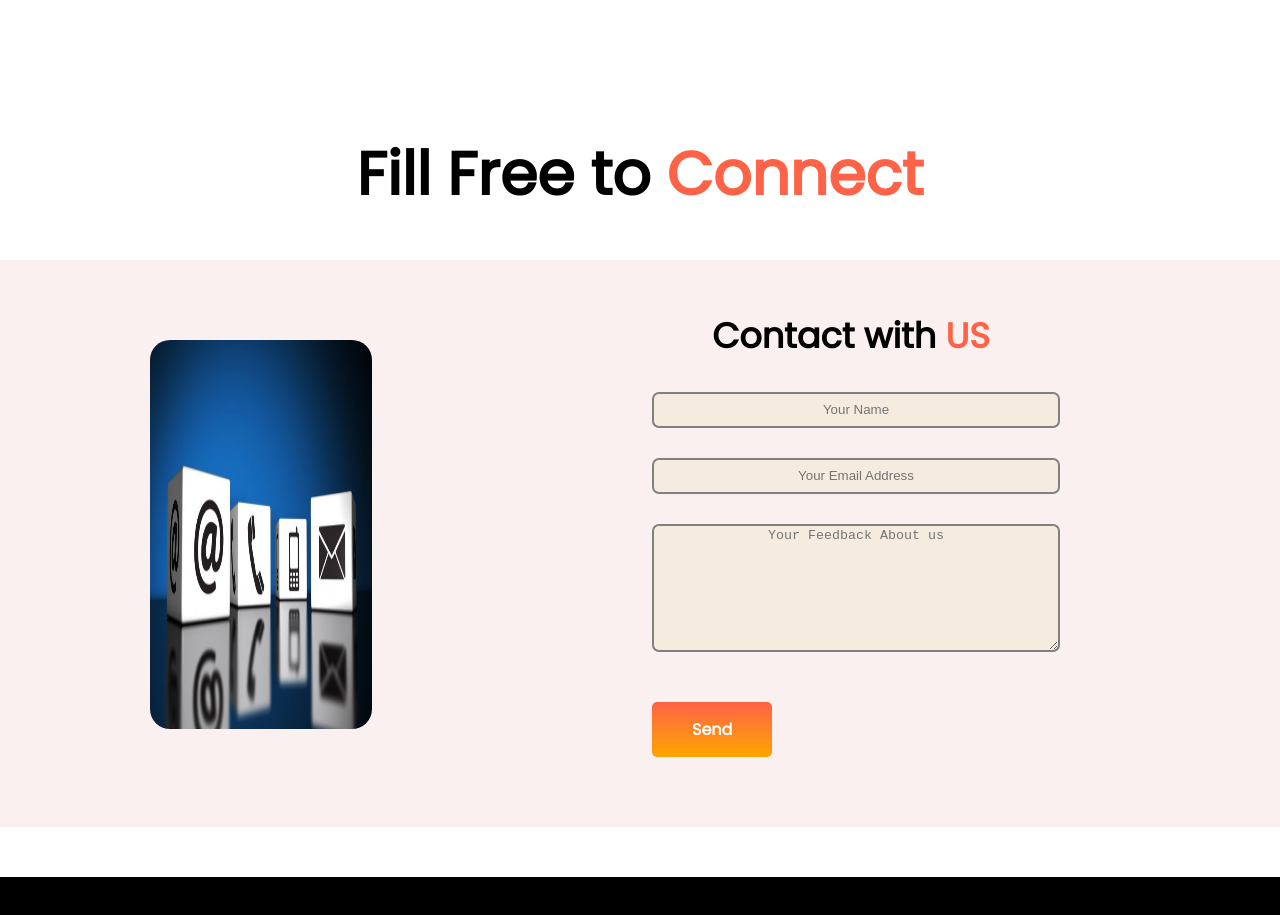
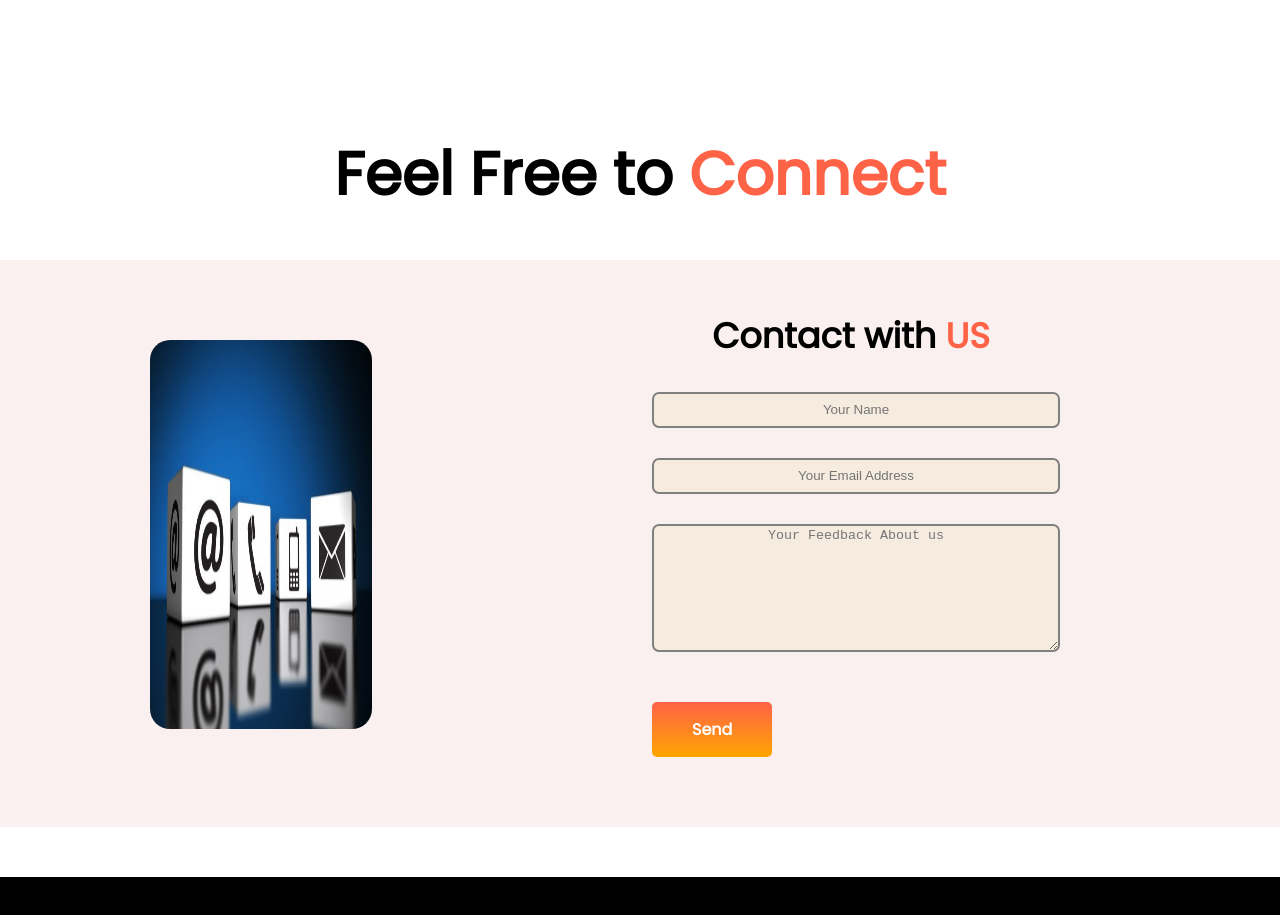
Before and after one commit to Tohidul29/assignment-1, a plain HTML site: page index.html in a window 1280 px wide. Shown: the part 2600-3515 px from the top of the page. Drawn offline with Linux system fonts and the light colour scheme.

Commit message:
contact heading spelling correction

```diff
--- a/index.html
+++ b/index.html
@@ -74,7 +74,7 @@
     </section>
 
     <!--That's my contact page upper title-->
-    <h1 class="contact-head">Fill Free to <span class="color-head">Connect</span></h1>
+    <h1 class="contact-head">Feel Free to <span class="color-head">Connect</span></h1>
 
     <section class="contact-box">
         <div class="contact-img-div">
```
